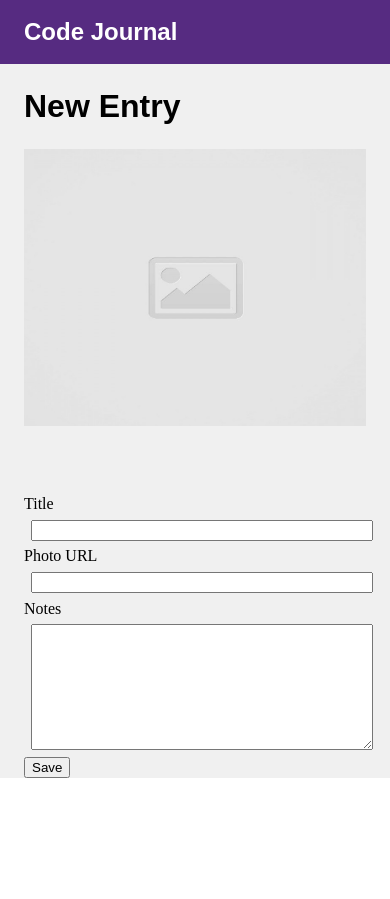
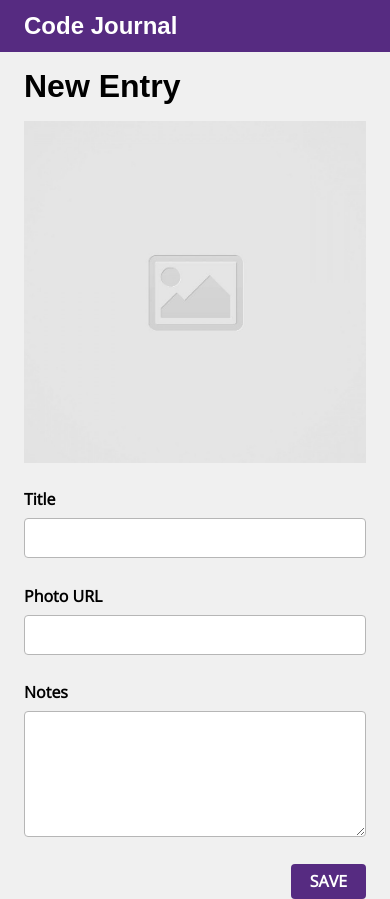
Before and after one commit to leanne-vu/code-journal, a website: page index.html in a window 390 px wide. Before the commit the page ends 844 px from the top, so only its background shows below. Drawn offline with nearby package versions, Linux system fonts and the light colour scheme; a web font is replaced by a local one.

Commit message:
Ensure that the form looks nice on both mobile-sized and desktop-sized screens #1.

```diff
--- a/css/styles.css
+++ b/css/styles.css
@@ -7,29 +7,54 @@ header {
 
 main {
   background-color: #f0f0f0;
+  font-family: "Open Sans", sans-serif;
 }
 
 h2,
 h1 {
   margin: 0 auto;
-  padding-top: 0.75em;
-  padding-bottom: 0.75em;
+  padding-top: 0.5em;
+  padding-bottom: 0.5em;
   font-family: "Proza Libre", sans-serif;
 }
 
 img {
   width: 100%;
-  height: 80%;
-  margin: 0 auto;
+  height: auto;
+  margin-bottom: 20px;
 }
 
 label {
   display: block;
+  font-weight: bolder;
+  margin-bottom: 0.5em;
 }
 
 textarea,
 input {
-  margin: 0.5em;
   display: block;
   width: 100%;
+  margin-top: 0.5em;
+  margin-bottom: 2em;
+  border: solid 1px #b6b6b6;
+  border-radius: 4px;
 }
+
+input {
+  height: 40px;
+}
+
+button {
+  display: block;
+  margin-left: auto;
+  margin-right: 0;
+  background-color: #562b81;
+  width: 75px;
+  height: 35px;
+  color: white;
+  border-radius: 4px;
+  border: none;
+  font-family: "Open Sans", sans-serif;
+  font-weight: bolder;
+  font-size: medium;
+}
--- a/index.html
+++ b/index.html
@@ -13,7 +13,7 @@
     referrerpolicy="no-referrer" />
   <link rel="preconnect" href="https://fonts.googleapis.com">
   <link rel="preconnect" href="https://fonts.gstatic.com" crossorigin>
-  <link href="https://fonts.googleapis.com/css2?family=Proza+Libre&display=swap" rel="stylesheet">
+  <link href="https://fonts.googleapis.com/css2?family=Open+Sans&family=Proza+Libre&display=swap" rel="stylesheet">
   <link rel="stylesheet" href="css/reset.css">
   <link rel="stylesheet" href="css/layout.css">
   <link rel="stylesheet" href="css/styles.css">
@@ -54,7 +54,7 @@
           </div>
           <div class="row">
             <div class="column-full">
-              <button type="submit">Save</button>
+              <button type="submit">SAVE</button>
             </div>
           </div>
         </form>
```
